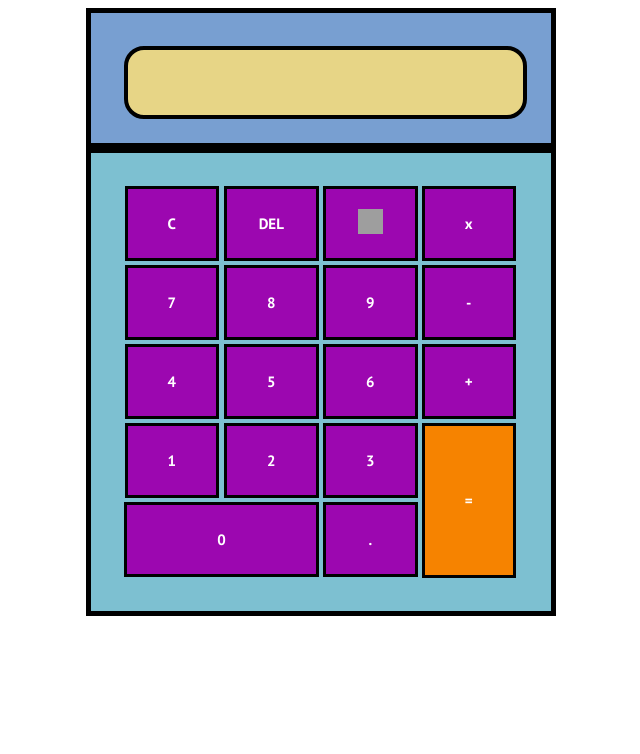
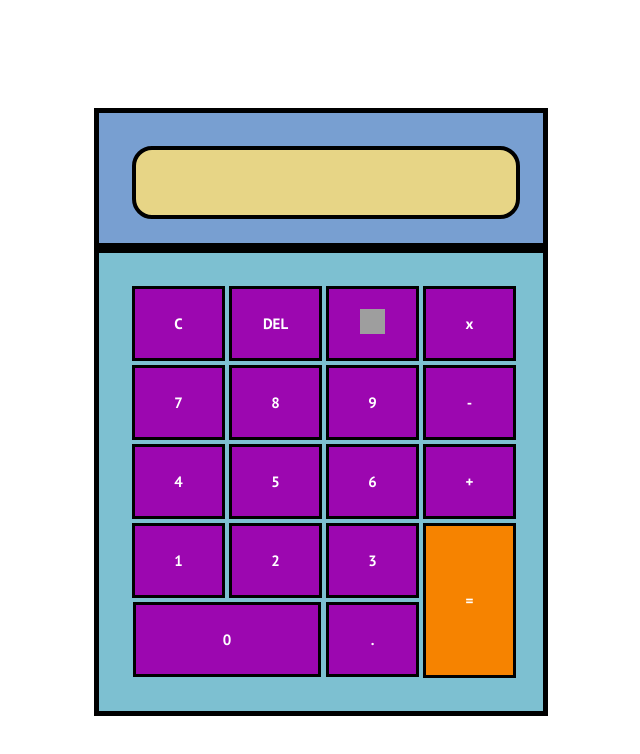
Before and after one commit to Alleykyle/ipt101-calculator-app, a plain HTML site: page index.html in a window 1280 px wide. Shown: the whole page, without its empty margins (319-959 px from the left). Drawn offline with Linux system fonts and the light colour scheme; grey boxes are pictures that could not be loaded.

Commit message:
index.html

```diff
--- a/index.html
+++ b/index.html
@@ -31,7 +31,7 @@
         }
 
         .num-btn {
-            width: 6.3em;
+            width: 6.2em;
             height: 5em;
             font-family: "PT Sans", sans-serif;
             font-weight: 700;
@@ -45,7 +45,7 @@
 
         .class {
             height: 70px;
-            width: 25em;
+            width: 24em;
             border: 5px solid black;
             padding: 30px;
             text-align: center;
@@ -53,22 +53,22 @@
         }
 
         .container {
-            margin: 0 auto;
+            margin: 100px auto;
             background-color: rgb(125, 192, 209);
 
         }
 
         .num-pad {
             text-align: center;
-            max-width: 25em;
+            max-width: 24em;
             padding: 30px;
             border: 5px solid black;
-            width: 25em;
+            width: 24em;
             margin: 0 auto;
         }
 
         .ooperator-btn {
-            width: 6.3em;
+            width: 6.2em;
             height: 5em;
             font-family: "PT Sans", sans-serif;
             font-weight: 700;
@@ -81,7 +81,7 @@
         }
 
         .operator-btn {
-            width: 6.3em;
+            width: 6.2em;
             height: 5em;
             font-family: "PT Sans", sans-serif;
             font-weight: 700;
@@ -94,7 +94,7 @@
         }
 
         .special_operator-btn {
-            width: 6.3em;
+            width: 6.2em;
             height: 5em;
             font-family: "PT Sans", sans-serif;
             font-weight: 700;
@@ -114,7 +114,7 @@
         }
 
         .diff_operator-btn{
-            width: 6.3em;
+            width: 6.2em;
             height: 10.3em;
             font-family: "PT Sans", sans-serif;
             font-weight: 700;
@@ -127,7 +127,7 @@
         }
 
         .zero_operator-btn {
-            width: 13em;
+            width: 12.5em;
             height: 5em;
             font-family: "PT Sans", sans-serif;
             font-weight: 700;
```
